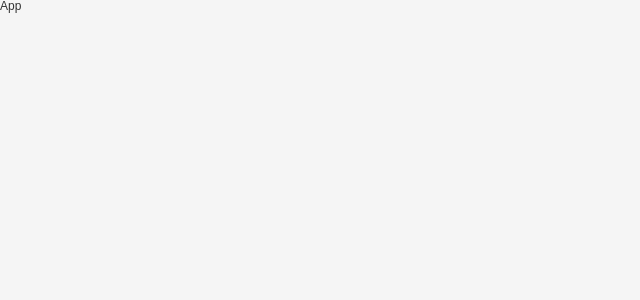
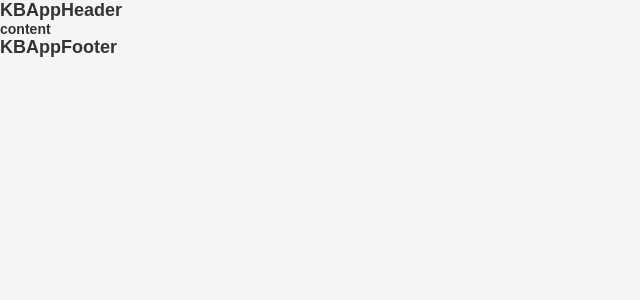
Before and after one commit to huangkairan/cloudmusic-react, a React (Create React App) app: page / in a window 1280 px wide. Shown: the top 300 px of the page, without its empty margins (0-640 px from the left). Built offline with nearby package versions, Linux system fonts and the light colour scheme.

Commit message:
feat(app)总布局

```diff
--- a/src/App.js
+++ b/src/App.js
@@ -1,5 +1,13 @@
 import React, { memo } from "react";
+import KBAppHeader from "components/app-header";
+import KBAppFooter from "components/app-footer";
 
 export default memo(function App() {
-  return <div>App</div>;
+  return (
+    <div>
+      <KBAppHeader />
+      <h3>content</h3>
+      <KBAppFooter />
+    </div>
+  );
 });
--- /dev/null
+++ b/src/components/app-footer/index.js
@@ -0,0 +1,9 @@
+import React, { memo } from "react";
+
+export default memo(function KBAppFooter() {
+  return (
+    <div>
+      <h2>KBAppFooter</h2>
+    </div>
+  );
+});
--- /dev/null
+++ b/src/components/app-header/index.js
@@ -0,0 +1,9 @@
+import React, { memo } from "react";
+
+export default memo(function KBAppHeader() {
+  return (
+    <div>
+      <h2>KBAppHeader</h2>
+    </div>
+  );
+});
```
